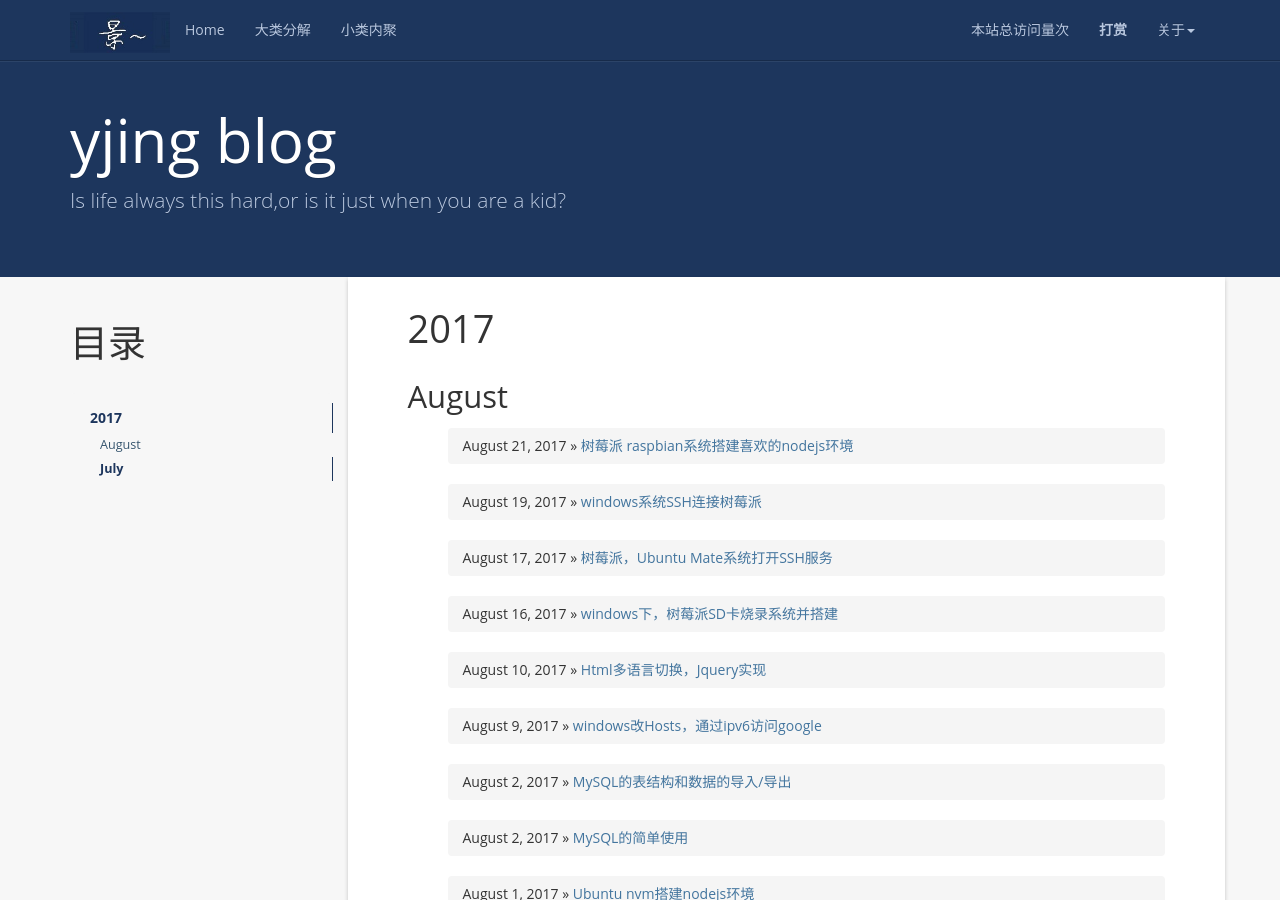
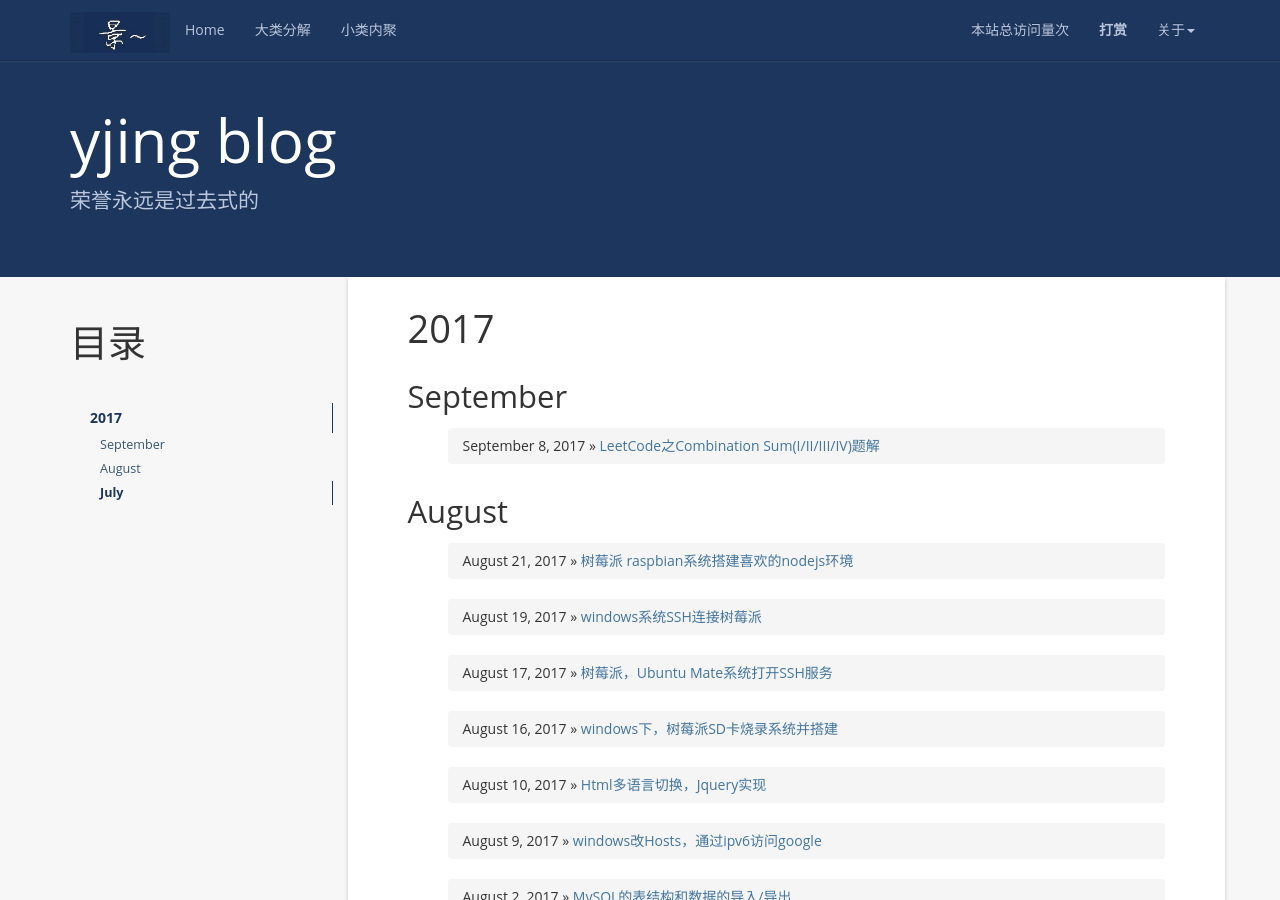
Before and after one commit to YJGit/YJGit.github.io, a Jekyll site: the page built from index.html, in a window 1280 px wide and 900 px high. Built offline with Jekyll 4.4.1, drawn with Linux system fonts in a browser that asks for light colours; nearby versions of some CDN libraries; a script that is not in the unit is left out; the list of posts is cut into pages by our own code; comment, search, counter and statistics services are not loaded; some of the changed lines change nothing that is shown.

Commit message:
new blog leetcode com sum serial

````diff
--- a/_config.yml
+++ b/_config.yml
@@ -6,7 +6,7 @@ url: http://www.yjingneverforget.cn/
 resume_site: http://www.yjingneverforget.cn/Resume.io/
 github: https://github.com/YJGit/
 baseurl: ""
-description: Is life always this hard,or is it just when you are a kid?
+description: 荣誉永远是过去式的
 meta_description: 杨景;个人博客;吾生也有涯，而知也无涯
 motto: God helps those who help themselves.
 banner: 不进则退。
--- /dev/null
+++ b/_posts/2017-09-09-LeetCode-Combination-Sum-Serial.md
@@ -0,0 +1,217 @@
+---
+layout: post
+title:  LeetCode之Combination Sum(I/II/III/IV)题解
+date:   2017-09-08 16:26:00 +0800
+categories: 算法学习
+tag: LeetCode
+---
+
+* content
+{:toc}
+
+
+## 前言
+
+本来不打算写关于LeetCode的题解博客，但是随着刷题的继续，我发现LeetCode的题目很是经典，也很有系统性，比如我今天要写的Combination Sum问题，就包含了I，II，III，IV四道，也许今后还会出现更多，所以我想将这样的题目整理在一起，不仅对于自己算法解题能力有提高，甚至在于自己思考的方式上面也有很大的帮助，故开始做一些题解记录。
+
+## 题目一 Combination Sum
+
+**题目描述:** 见[https://leetcode.com/problems/combination-sum/description/](https://leetcode.com/problems/combination-sum/description/)
+**大意:** 给一个没有重复数的集合C和一个目标数T，从C中找出所有独特的组合，使他们的和等于T。其中C中的每个数在每次组合中可以随意使用很多次。
+**一些条件:** 所有的数为正整数，最后的答案的集合不能重复。
+**待实现函数：**
+
+
+	class Solution {
+	public:
+	    vector<vector<int>> combinationSum(vector<int>& candidates, int target) {
+	    }
+	};
+
+
+**解题思路:**
+&nbsp;&nbsp;&nbsp;&nbsp;很容易想出的一个思路就是利用递归的方法，用一个变量tmp记录当前记录的集合，一个变量ind记录当前查找candidates的下标起始位置，```target == 0```为递归终止条件，此时将tmp记录进答案。
+&nbsp;&nbsp;&nbsp;&nbsp;为了避免答案的重复，并且利于判断，可将candidates先进行排序，那么在每个非终止的递归函数体里，即可循环查找下标从ind开始(包括ind)的candidates数，当满足```candidates[i] < target``，即可进行下一轮递归查找。
+**解题源码：**
+
+	class Solution {
+	public:
+	    vector<vector<int> > combinationSum(vector<int> &candidates, int target) {
+	        sort(candidates.begin(), candidates.end());
+	        vector<vector<int> > res;  //最终的结果
+	        vector<int> tmp;  //递归查找过程中记录的集合
+	        helper(candidates, target, res, tmp, 0);  //0表示从下标0开始
+	        return res;
+	    }
+	private:
+	    void helper(vector<int> &candidates, int target, vector<std::vector<int> > &res, vector<int> &tmp, int ind) {
+	        if (!target) {  //递归结束条件
+	            res.push_back(tmp);
+	            return;
+	        }
+	        for (int i = ind; i < candidates.size() && target >= candidates[i]; ++i) {
+	            tmp.push_back(candidates[i]);
+	            helper(candidates, target - candidates[i], res, tmp, i);
+	            tmp.pop_back();
+	        }
+	    }
+	};
+
+## 题目二 Combination Sum II
+
+**题目描述:** 见[https://leetcode.com/problems/combination-sum-ii/description/](https://leetcode.com/problems/combination-sum-ii/description/)
+**大意:** 给一个集合C和一个目标数T，从C中找出所有独特的组合，使他们的和等于T。其中C中的每个数在每次集合里只能使用一次。
+**一些条件:** 所有的数为正整数，最后的答案的集合不能重复。
+**待实现函数：**
+
+
+	class Solution {
+	public:
+	    vector<vector<int>> combinationSum2(vector<int>& candidates, int target) {
+	    }
+	};
+
+
+**解题思路:**
+&nbsp;&nbsp;&nbsp;&nbsp;首先这道题与**I**的区别在于，C中可能出现重复的值，而且在每一次组合时，C中的每个值最多只能使用一次。
+&nbsp;&nbsp;&nbsp;&nbsp;基于上题的解题过程，至于C中的每个值在每次组合中只能使用一次很好解决，我们只要在下次递归时```combinationSum(candidates, target - candidates[i], res, tmp, i);```修改i为i + 1即可，若仅作这样的修改，若C中含有重复的数时，在最终的答案中会出现重复的集合,比如C=[1,1,2,3], T=6,那么最后的结果会含有这样的答案[[1,2,3], [1,2,3]]。
+&nbsp;&nbsp;&nbsp;&nbsp;出现这个重复集合的原因在于我们找到[1,2,3]答案后，再次从头开始寻找时(即tmp为空时)，会将第二个1加入tmp，此时再次递归，就可能会找到一些重复的答案，这样我们只要在判断下次遍历时，加个条件判断去除这个情况即可避免。
+
+**解题源码：**
+
+	class Solution {
+	public:
+	    vector<vector<int> > combinationSum2(vector<int> &candidates, int target) {
+	        sort(candidates.begin(), candidates.end());
+	        vector<vector<int> > res;  //最终的结果
+	        vector<int> tmp;  //递归查找过程中记录的集合
+	        helper(candidates, target, res, tmp, 0);  //0表示从下标0开始
+	        return res;
+	    }
+	private:
+	    void helper(vector<int> &candidates, int target, vector<std::vector<int> > &res, vector<int> &tmp, int ind) {
+	        if (!target) {  //递归结束条件
+	            res.push_back(tmp);
+	            return;
+	        }
+	        for (int i = ind; i < candidates.size() && target >= candidates[i]; ++i) {
+                if (i == ind || candidates[i] != candidates[i - 1]) {  //去重条件
+                    tmp.push_back(candidates[i]);
+	                helper(candidates, target - candidates[i], res, tmp, i + 1);  //C中的数只能使用一次
+	                tmp.pop_back();
+                }
+	        }
+	    }
+	};
+
+## 题目三 Combination Sum III
+
+**题目描述:** 见[https://leetcode.com/problems/combination-sum-iii/description/](https://leetcode.com/problems/combination-sum-iii/description/)
+**大意:** 找出所有k个数的集合，它们的和等于n，其中可用的数为1-9。
+**待实现函数：**
+
+
+	class Solution {
+	public:
+	    vector<vector<int>> combinationSum3(int k, int n) {
+	    }
+	};
+
+
+**解题思路:**
+&nbsp;&nbsp;&nbsp;&nbsp;和之前题比较，其实C=[1..9], T=n，但是不同之处在于这里对每次组合的结果的个数进行了限定，即只能为k个数。
+&nbsp;&nbsp;&nbsp;&nbsp;这里只要加入k个数的限制，并且改变一下条件即可。```target >= i * need + need * (need - 1) / 2```，意思是当从i开始，需要need个数时，target必须要满足大于等于i+(i+1)+...+(i+need-1)
+
+**解题源码：**
+
+	class Solution {
+	public:
+	    vector<vector<int> > combinationSum3(int k, int n) {
+	        vector<vector<int> > res;
+	        vector<int> tmp;
+	        helper(n, res, tmp, 1, k);
+	        return res;
+	    }
+	private:
+	    void helper(int target, vector<vector<int> > &res, vector<int> &tmp, int ind, int need) {
+	        if (!target) {
+	            res.push_back(tmp);
+	            return;
+	        }
+	        else if (!need)
+	            return;
+	        for (int i = ind; i < 10 && target >= i * need + need * (need - 1) / 2; ++i) {
+	            tmp.push_back(i);
+	            helper(target - i, res, tmp, i + 1, need - 1);
+	            tmp.pop_back();
+	        }
+	    }
+	};
+
+## 题目四 Combination Sum IV
+
+**题目描述:** 见[https://leetcode.com/problems/combination-sum-iv/description/](https://leetcode.com/problems/combination-sum-iv/description/)
+**大意:** 给定一个无重复的正整数集合C和一个正整数T，从C中找出所有的可能组合，使其和为T，输出这个可能的组合数。
+**待实现函数：**
+
+
+	class Solution {
+	public:
+	    int combinationSum4(vector<int>& nums, int target) {
+	    }
+	};
+
+
+**解题思路:**
+&nbsp;&nbsp;&nbsp;&nbsp;之前的题目均是找出这样的组合，而这里仅仅只要找出可能的组合数即可。另外需要注意的是，这里特别强调不同序列，结果就算不同，而之前均只算一种。
+&nbsp;&nbsp;&nbsp;&nbsp;看完题目，第一感觉就是和Combination Sum差不多，只需要稍加修改即可，但是会超时(见源码一)。
+&nbsp;&nbsp;&nbsp;&nbsp;既然超时的话，就只能再想方法，很自然的想到一种记录中间值的递归方法，就是把中间一些计算结果记录下来，避免重复计算。这里使用vector<int> tt来记录。
+&nbsp;&nbsp;&nbsp;&nbsp;另外还可以使用动态规划的方法，而其实上面的解法二就有着动态规划的雏形。
+**解题源码一：**  (超时)
+
+	class Solution {
+	public:
+	    int combinationSum4(vector<int>& nums, int target) {
+	        sort(nums.begin(), nums.end());
+	        int res = 0;  //最终的结果
+	        helper(nums, target, res);
+	        return res;
+	    }
+
+	    void helper(vector<int>& nums, int target, int& res){
+	        if (!target) {  //递归结束条件
+	            res++;
+	            return;
+	        }
+	        for (int i = 0; i < nums.size() && target >= nums[i]; ++i) {
+	            helper(nums, target - nums[i], res);
+	        }
+	    }
+	};
+
+**解题源码二：**
+
+	class Solution {
+	public:
+	    int combinationSum4(vector<int>& nums, int target) {
+	        vector<int> tt(target + 1, -1);  //记录中间值 -1表示还没有计算出来
+	        tt[0] = 1;
+	        return helper(nums, target, tt);
+	    }
+
+	    int helper(vector<int>& nums, int target, vector<int>& tt){
+	        if(tt[target] != -1){  //记录有值，直接返回
+	            return tt[target];
+	        }
+
+	        int res = 0;
+	        for(int i = 0; i < nums.size(); i++){  //遍历nums集合 计算所有可能
+	            if(target >= nums[i]){
+	                res += helper(nums, target - nums[i], tt);
+	            }
+	        }
+
+	        tt[target] = res;
+	        return res;
+	    }
+	};
````
